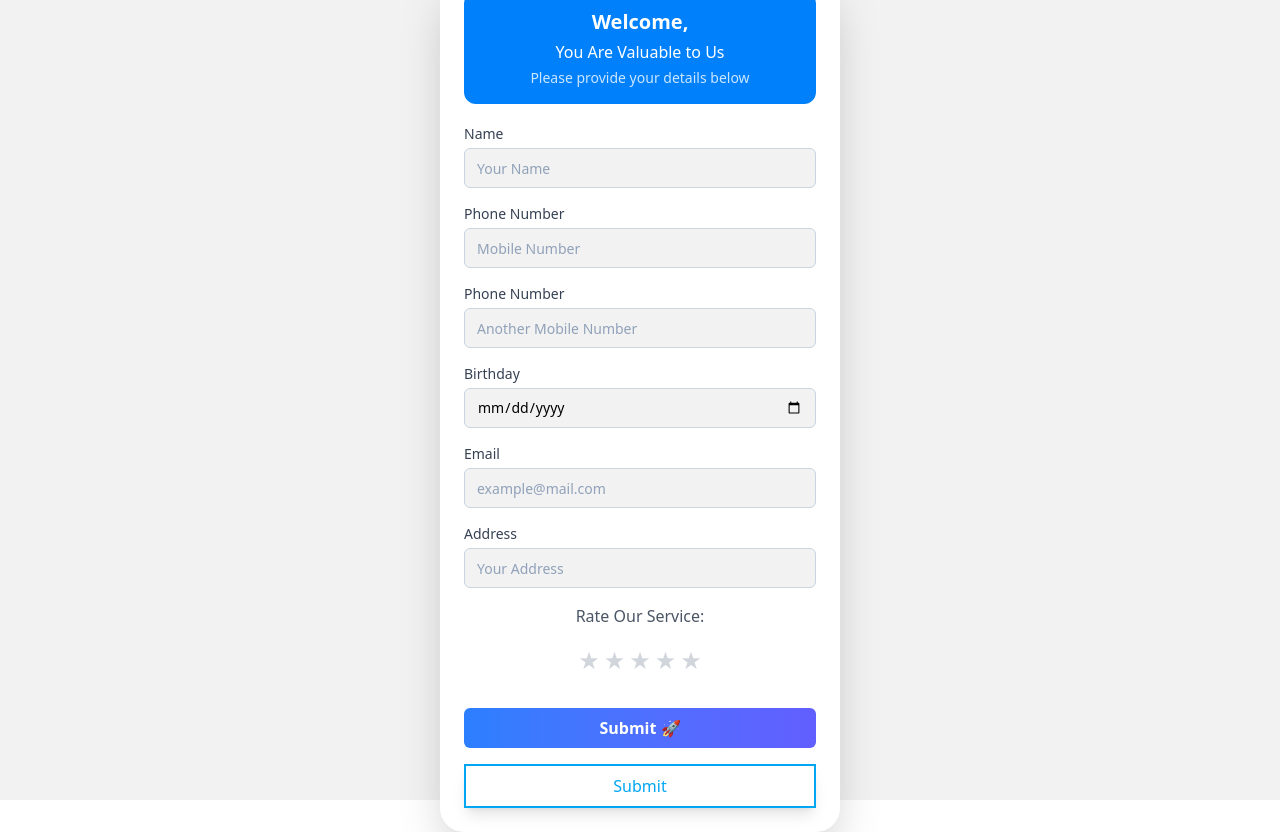
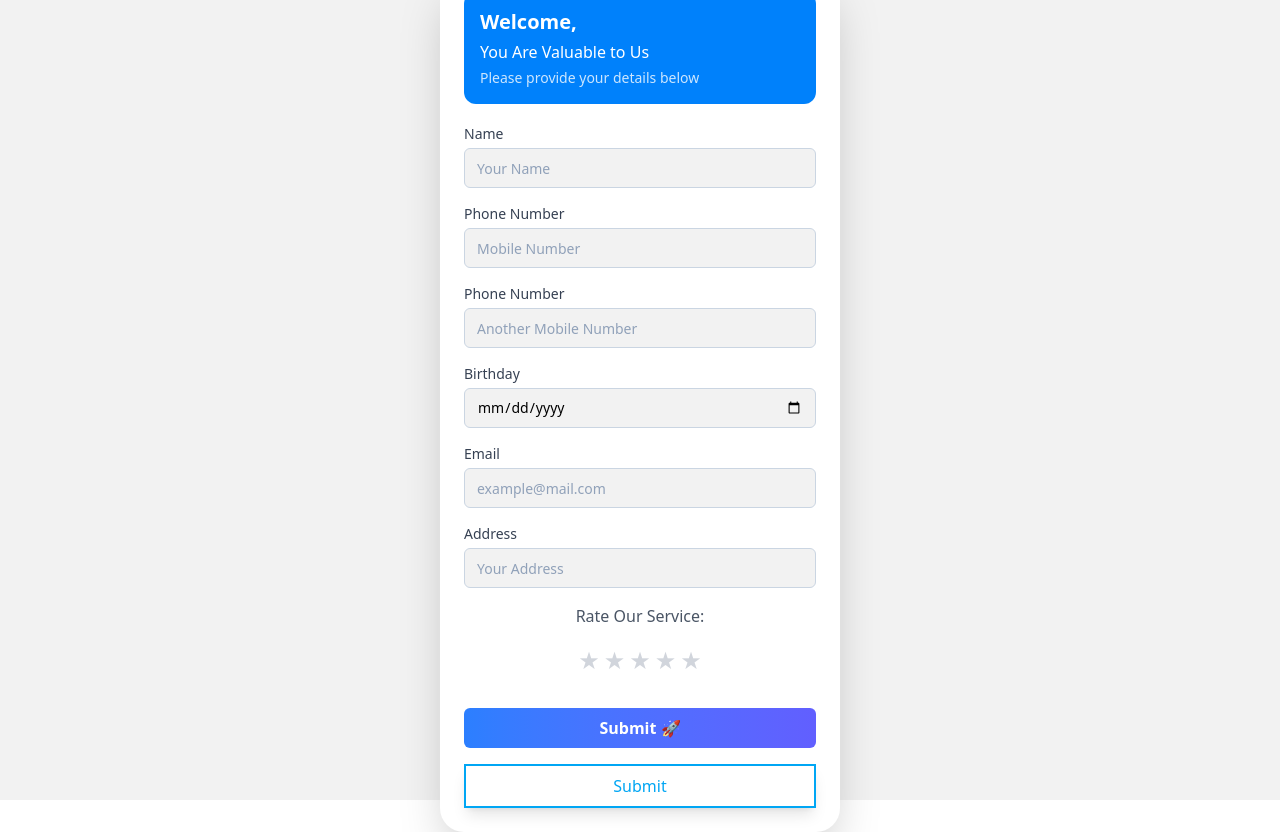
Before and after one commit to Lahiru-911/Customer-data-collector, a React (Vite) app: page / in a window 1280 px wide. Built offline with nearby package versions, Linux system fonts and the light colour scheme.

Commit message:
Update App.jsx

```diff
--- a/src/App.jsx
+++ b/src/App.jsx
@@ -7,7 +7,7 @@ const App = () => {
     <div className="flex justify-center items-center h-screen bg-[#f2f2f2]">
       <div className="bg-white p-6 rounded-3xl shadow-2xl w-full max-w-[400px] ">
         {/* Header Section */}
-        <div className="bg-[#0081FB] text-white p-4 rounded-xl text-center relative">
+        <div className="bg-[#0081FB] text-white p-4 rounded-xl text-start relative">
           <h2 className="text-xl font-bold">Welcome,</h2>
           <p className="text-md font-medium mt-1">You Are Valuable to Us</p>
           <p className="text-sm mt-1 opacity-80">
```
